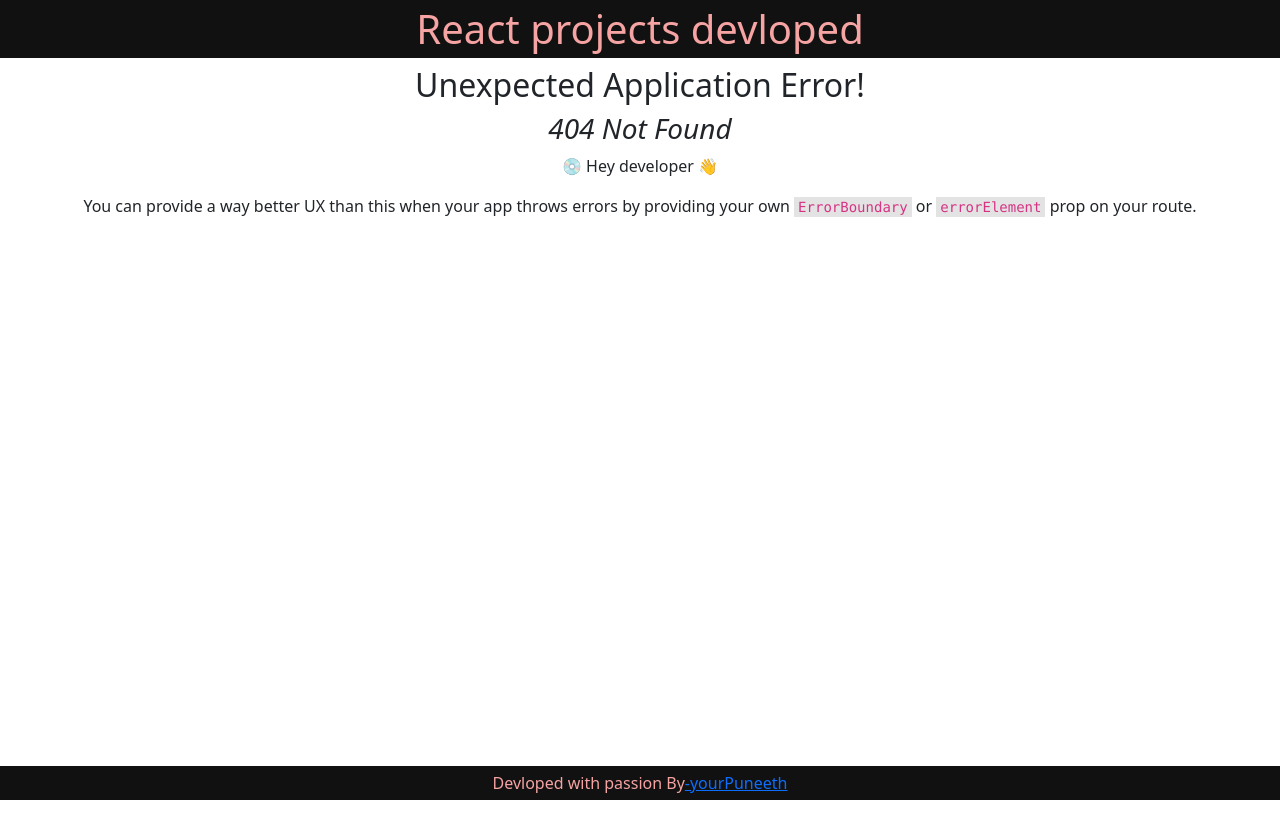
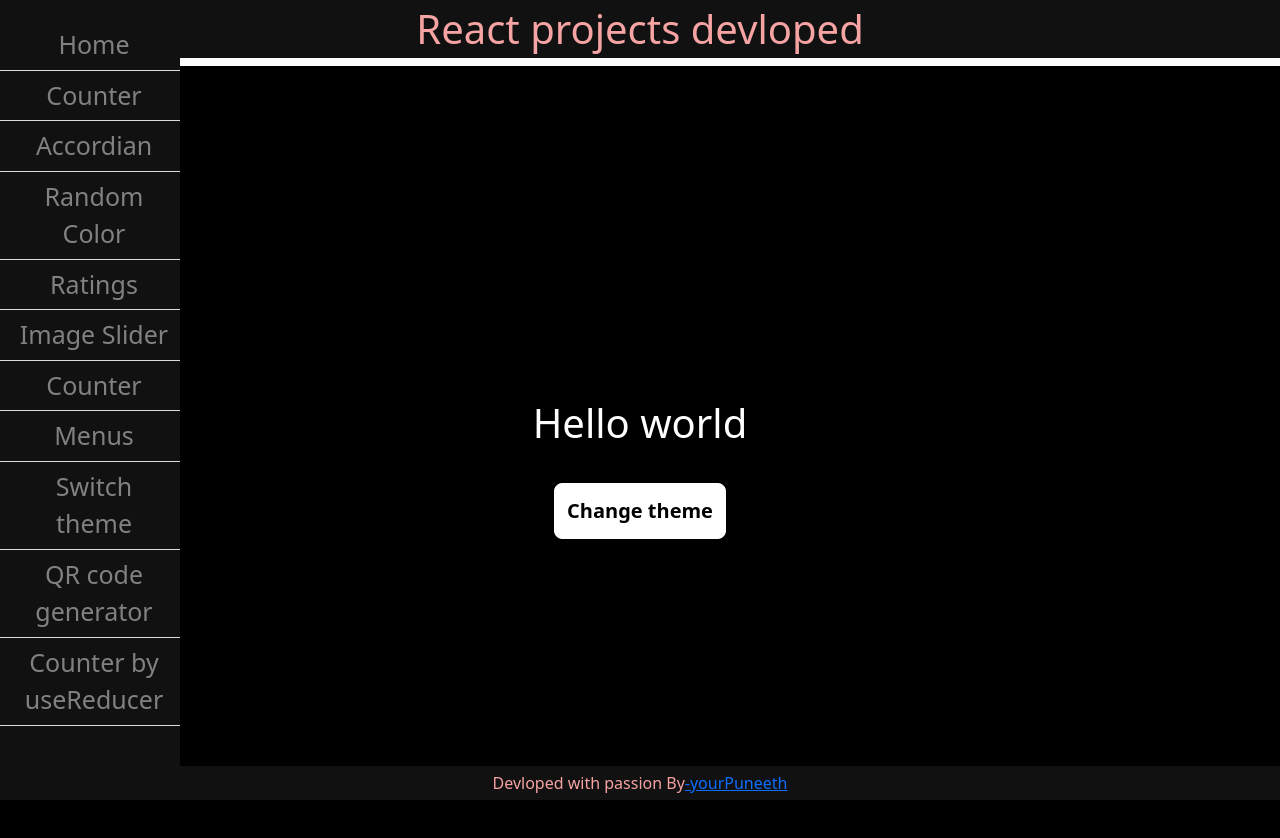
Before and after one commit to puneethnviraat/react-practice, a React (Create React App) app: page /light-dark-mode in a window 1280 px wide. Before the commit this address had no page. Shown: the top 838 px of the page. Before the commit the page ends 800 px from the top, so only its background shows below. Built offline with nearby package versions, Linux system fonts and the light colour scheme.

Commit message:
light-dark-mode

```diff
--- a/src/App.js
+++ b/src/App.js
@@ -11,6 +11,7 @@ import LoadMoreData from './components/load-more-data';
 import Example1 from './components/Example1';
 import Treeview from './components/treeview';
 import QRCodeGenerator from './components/qr-code-generator';
+import SwitchTheme from './components/light-dark-mode';
 
 const router = createBrowserRouter([
   {
@@ -47,6 +48,10 @@ const router = createBrowserRouter([
         element: <QRCodeGenerator />,
       },
       {
+        path: '/light-dark-mode',
+        element: <SwitchTheme />,
+      },
+      {
         path: '/image-slider',
         element: (
           <ImageSlider url={'https://picsum.photos/v2/list?page=1'} limit={5} />
--- a/src/components/Sidebar.jsx
+++ b/src/components/Sidebar.jsx
@@ -12,6 +12,7 @@ const Sidebar = () => {
       <Link to="/image-slider">Image Slider</Link>
       <Link to="/counter">Counter</Link>
       <Link to="/treeview">Menus</Link>
+      <Link to="/light-dark-mode">Switch theme</Link>
       <Link to="/qr-code-generator">QR code generator</Link>
       <Link to="/counter-by-reducer">Counter by useReducer</Link>
     </div>
--- /dev/null
+++ b/src/components/light-dark-mode/index.jsx
@@ -0,0 +1,21 @@
+import React from 'react';
+import useLocalStorage from './useLocalStorage';
+import './theme.css';
+
+const SwitchTheme = () => {
+  const [theme, setTheme] = useLocalStorage('theme', 'dark');
+  const handleChangeTheme = () => {
+    setTheme(theme === 'dark' ? 'light' : 'dark');
+  };
+
+  return (
+    <div className="light-dark-mode" data-theme={theme}>
+      <div className="theme-container">
+        <p>Hello world</p>
+        <button onClick={handleChangeTheme}>Change theme</button>
+      </div>
+    </div>
+  );
+};
+
+export default SwitchTheme;
--- /dev/null
+++ b/src/components/light-dark-mode/theme.css
@@ -0,0 +1,49 @@
+:root {
+  --background: #ffffff;
+  --text-primary: #000;
+  --button-bg: #000;
+  --button-text: #ffffff;
+}
+
+[data-theme="dark"] {
+  --background: #000000;
+  --text-primary: #fff;
+  --button-bg: #fff;
+  --button-text: #000;
+}
+.light-dark-mode {
+  background-color: var(--background);
+  height: 100vh;
+  display: flex;
+  flex-direction: column;
+  justify-content: center;
+  font-size: 20px;
+  transition: all 0.5s;
+}
+
+.light-dark-mode .theme-container {
+  display: flex;
+  justify-content: center;
+  align-items: center;
+  flex-direction: column;
+  gap: 30px;
+}
+
+.light-dark-mode .theme-container p {
+  color: var(--text-primary);
+  font-size: 40px;
+  margin: 0px;
+}
+
+.light-dark-mode .theme-container button {
+  background-color: var(--button-bg);
+  border: 1px solid var(--button-bg);
+  color: var(--button-text);
+  padding: 12px;
+  border-radius: 8px;
+  font-weight: 600;
+  cursor: pointer;
+}
+body{
+  background-color: red;
+}
--- /dev/null
+++ b/src/components/light-dark-mode/useLocalStorage.jsx
@@ -0,0 +1,24 @@
+import { useEffect } from 'react';
+import { useState } from 'react';
+
+const useLocalStorage = (key, defaultValue) => {
+  const [value, setValue] = useState(() => {
+    let currentValue;
+    try {
+      currentValue = JSON.parse(
+        localStorage.getItem(key) || String(defaultValue)
+      );
+    } catch (error) {
+      console.log(error);
+      currentValue = defaultValue;
+    }
+
+    return currentValue;
+  });
+  useEffect(() => {
+    localStorage.setItem(key, JSON.stringify(value));
+  }, [key, value]);
+
+  return [value, setValue];
+};
+export default useLocalStorage;
```
